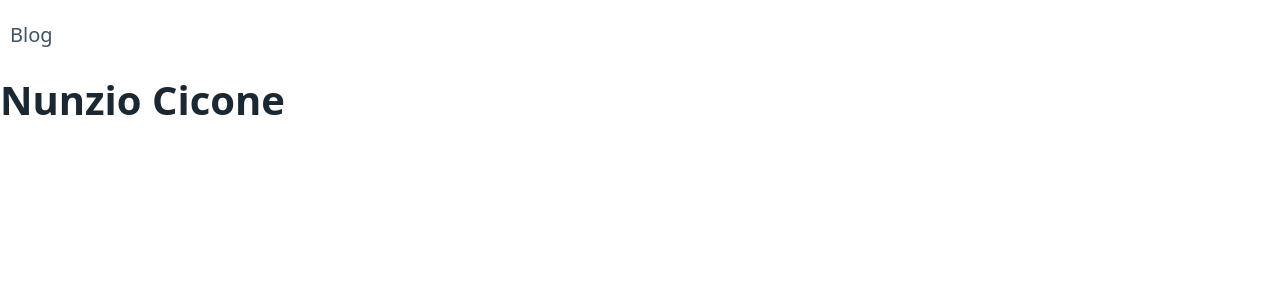
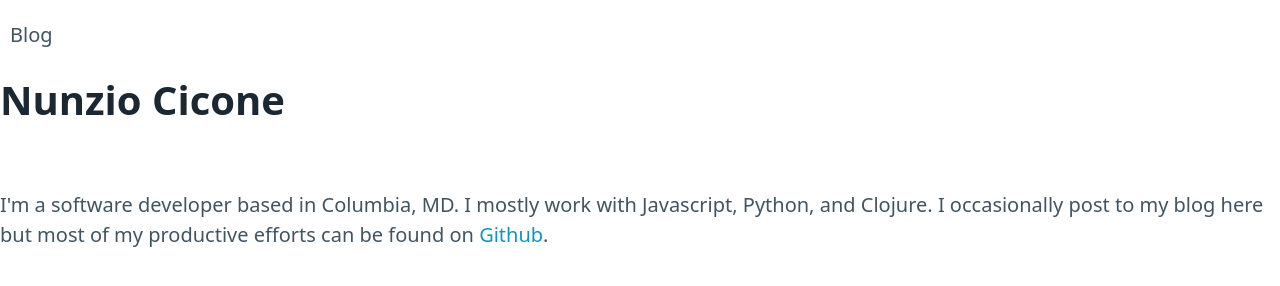
Before and after one commit to nunzioc/website, a plain HTML site: page site/index.html in a window 1280 px wide. Drawn offline with Linux system fonts and the light colour scheme.

Commit message:
basic info

```diff
--- a/site/index.html
+++ b/site/index.html
@@ -4,7 +4,13 @@
 <title>Nunzio C</title>
 
 <nav>
- <li>Blog
+<li>Blog
 </nav>
 
 <h1>Nunzio Cicone</h1>
+
+<p>
+I'm a software developer based in Columbia, MD.
+I mostly work with Javascript, Python, and Clojure.
+I occasionally post to my blog here but most of my productive efforts can be found on
+<a href=https://github.com/nunzioc>Github</a>.
```
